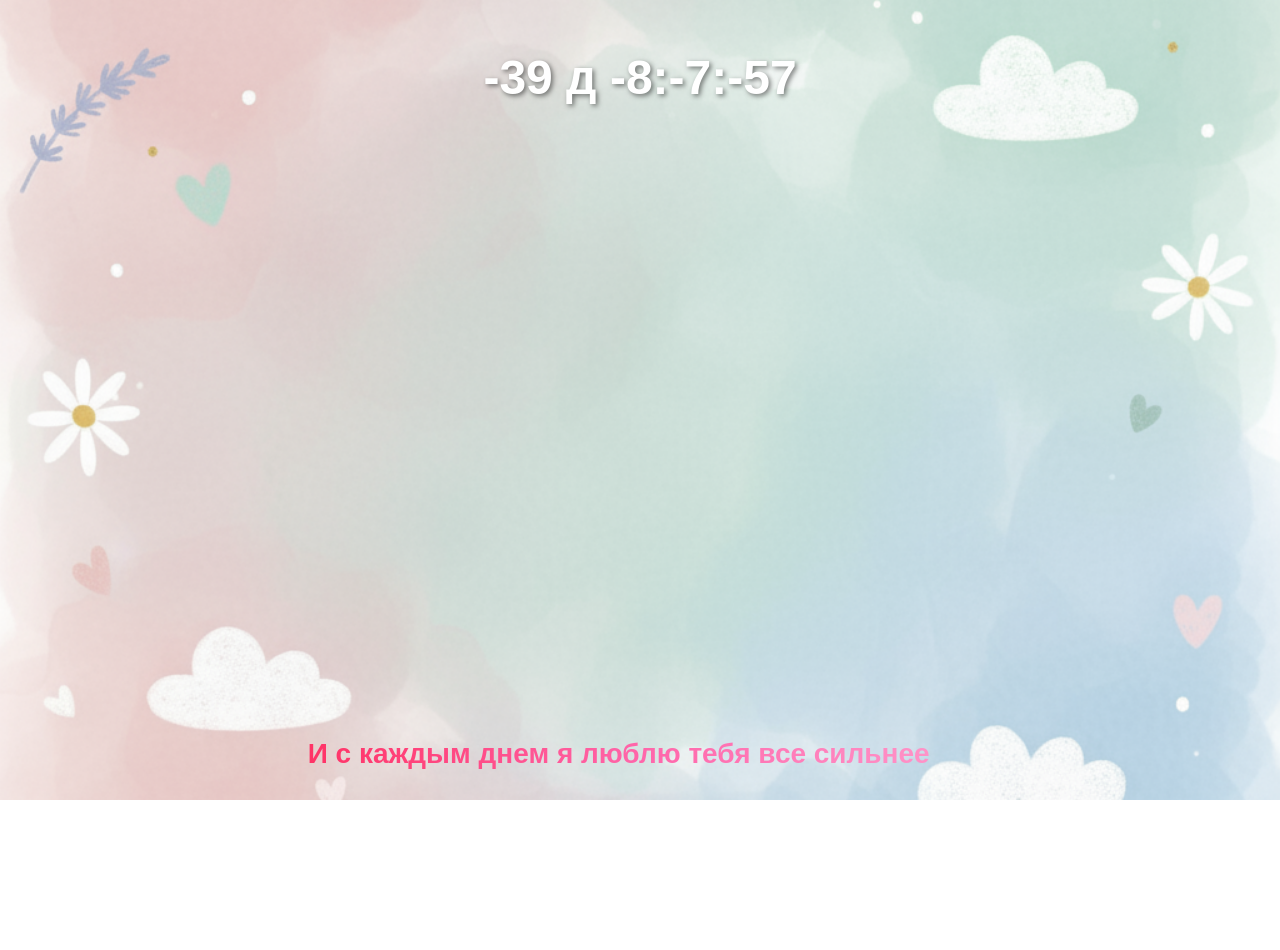
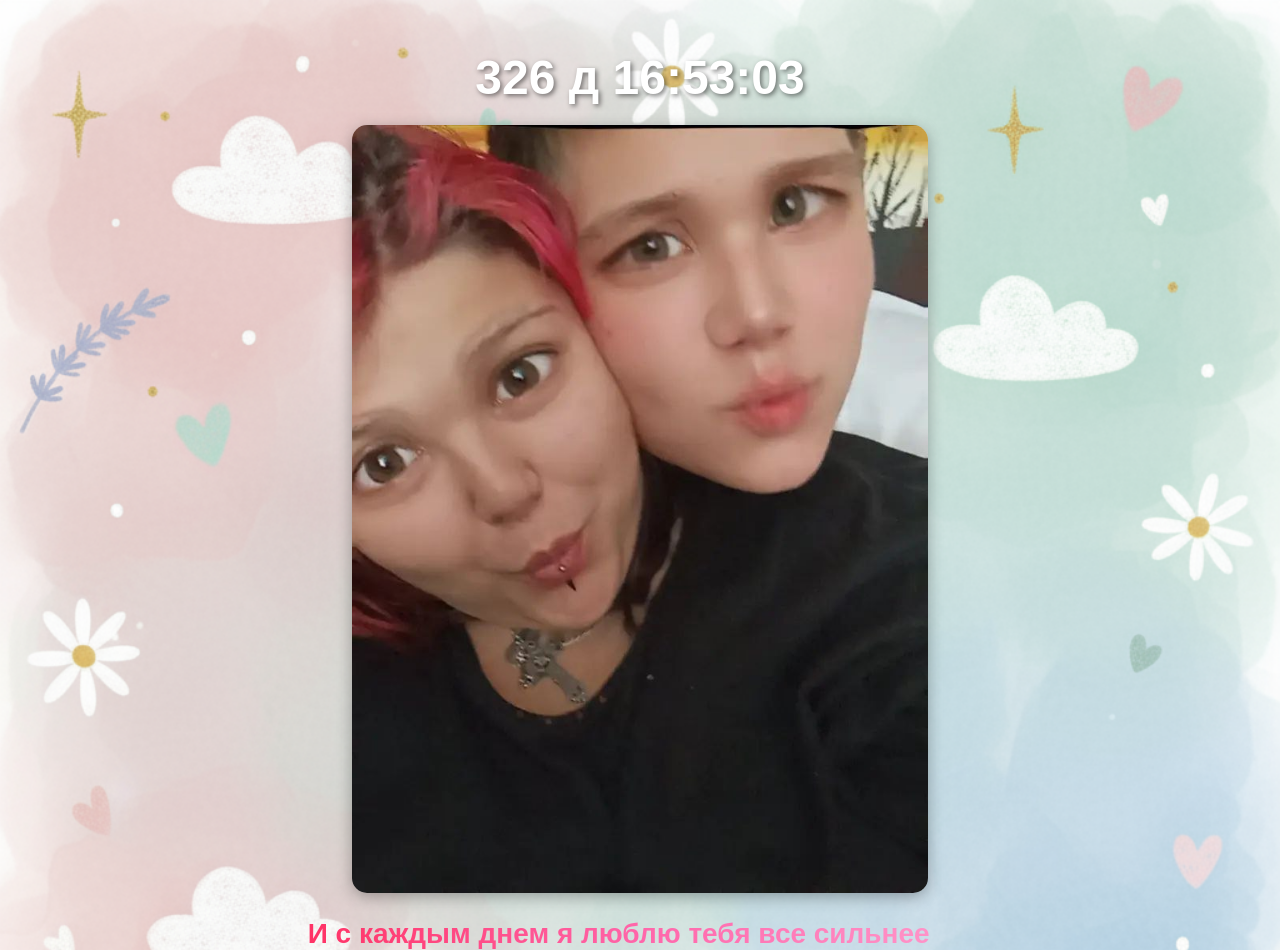
Before and after one commit to Fr1TDy0nn/love-card, a plain HTML site: page index.html in a window 1280 px wide. Before the commit the page ends 800 px from the top, so only its background shows below. Drawn offline with Linux system fonts and the light colour scheme.

Commit message:
Update index.html

```diff
--- a/index.html
+++ b/index.html
@@ -5,13 +5,13 @@
   <title>Электронная открытка</title>
   <style>
     body {
-      /* Сохраняем твой фон */
+      /* Фон твоей открытки */
       background: url('love.jpg') no-repeat center center fixed;
       background-size: cover;
 
       display: flex;
       flex-direction: column;
-      justify-content: space-between; /* Верх и низ */
+      justify-content: space-between; /* верх и низ */
       align-items: center;
       height: 100vh;
       margin: 0;
@@ -19,12 +19,27 @@
       color: #fff;
     }
 
-    /* Таймер в центре */
+    /* Таймер */
     .timer {
       font-size: 48px;
       font-weight: bold;
       margin-top: 50px;
       text-shadow: 2px 2px 5px rgba(0,0,0,0.5);
+      animation: fadeIn 2s forwards;
+      opacity: 0;
+    }
+
+    /* Фото по центру */
+    .photo-container {
+      margin: 20px 0;
+      text-align: center;
+    }
+
+    .center-photo {
+      max-width: 80%;
+      height: auto;
+      border-radius: 15px;
+      box-shadow: 0 4px 15px rgba(0,0,0,0.3);
       animation: fadeIn 2s forwards;
       opacity: 0;
     }
@@ -66,14 +81,19 @@
   <!-- Таймер -->
   <div class="timer" id="timer">00:00:00:00</div>
 
+  <!-- Фото по центру -->
+  <div class="photo-container">
+    <img src="our_photo.jpg" alt="Наша фотография" class="center-photo">
+  </div>
+
   <!-- Фраза снизу -->
   <div class="love-text">
     И с каждым днем я люблю тебя все сильнее <span class="heart">❤️</span>
   </div>
 
   <script>
-    // Дата начала отношений: год, месяц (0=январь), день
-    const startDate = new Date(2025, 10, 12, 0, 0, 0); // например, 1 января 2025
+    // Дата начала отношений: 12 ноября 2024
+    const startDate = new Date(2024, 10, 12, 0, 0, 0); // 10 = ноябрь
 
     function updateTimer() {
       const now = new Date();
```
